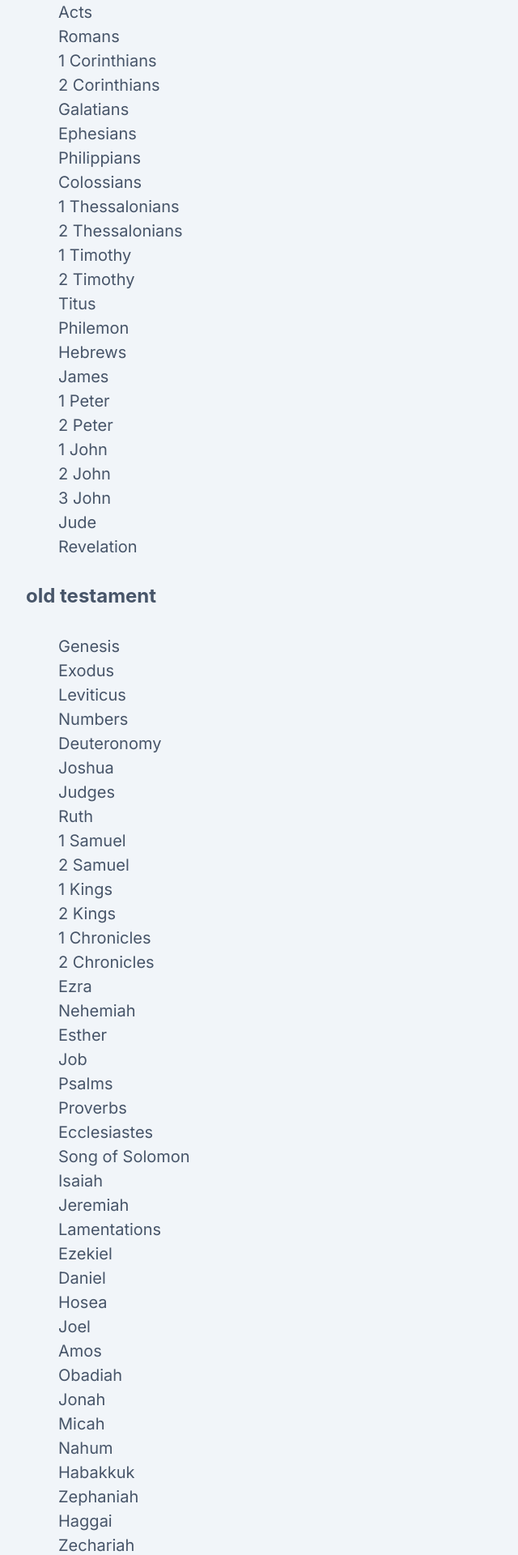
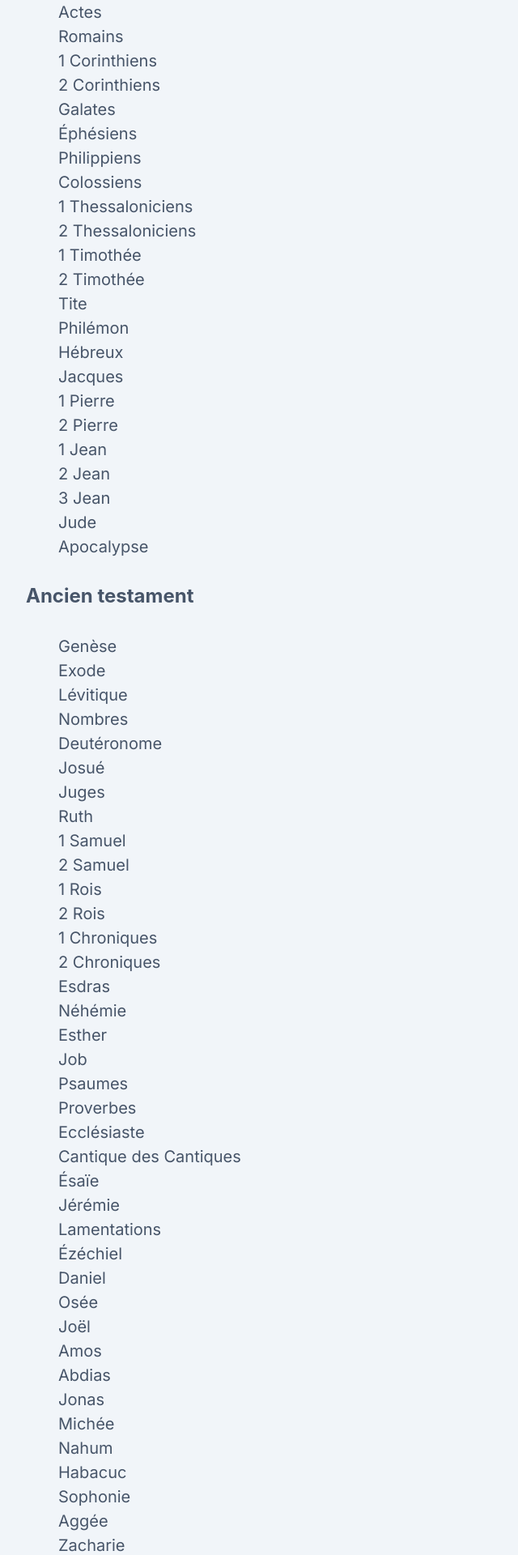
Before and after one commit to will-oracions/memo-web-react, a React (Vite) app: page / in a window 1280 px wide. Shown: the part 320-2240 px from the top of the page at 81% size, without its empty margins (0-640 px from the left). Built offline with nearby package versions, Linux system fonts and the light colour scheme; no server answers.

Commit message:
translate books and remove verses number page

```diff
--- a/src/modules/home/BooksList.tsx
+++ b/src/modules/home/BooksList.tsx
@@ -1,125 +1,465 @@
 import { Book } from "./models/book.models";
 
 export const OLD_TESTAMENT_BOOKS_LIST: Book[] = [
-  { name: "Genesis", slug: "genesis", chaptersCount: 50, slug2: "GEN" },
-  { name: "Exodus", slug: "exodus", chaptersCount: 40, slug2: "EXO" },
-  { name: "Leviticus", slug: "leviticus", chaptersCount: 27, slug2: "LEV" },
-  { name: "Numbers", slug: "numbers", chaptersCount: 36, slug2: "NUM" },
+  {
+    name: "Genesis",
+    name_fr: "Genèse",
+    slug: "genesis",
+    slug2: "GEN",
+    chaptersCount: 50,
+  },
+  {
+    name: "Exodus",
+    name_fr: "Exode",
+    slug: "exodus",
+    slug2: "EXO",
+    chaptersCount: 40,
+  },
+  {
+    name: "Leviticus",
+    name_fr: "Lévitique",
+    slug: "leviticus",
+    slug2: "LEV",
+    chaptersCount: 27,
+  },
+  {
+    name: "Numbers",
+    name_fr: "Nombres",
+    slug: "numbers",
+    slug2: "NUM",
+    chaptersCount: 36,
+  },
   {
     name: "Deuteronomy",
+    name_fr: "Deutéronome",
     slug: "deuteronomy",
+    slug2: "DEU",
     chaptersCount: 34,
-    slug2: "DEU",
   },
-  { name: "Joshua", slug: "joshua", chaptersCount: 24, slug2: "JOS" },
-  { name: "Judges", slug: "judges", chaptersCount: 21, slug2: "JDG" },
-  { name: "Ruth", slug: "ruth", chaptersCount: 4, slug2: "RUT" },
-  { name: "1 Samuel", slug: "1samuel", chaptersCount: 31, slug2: "1SA" },
-  { name: "2 Samuel", slug: "2samuel", chaptersCount: 24, slug2: "2SA" },
-  { name: "1 Kings", slug: "1kings", chaptersCount: 22, slug2: "1KI" },
-  { name: "2 Kings", slug: "2kings", chaptersCount: 25, slug2: "2KI" },
+  {
+    name: "Joshua",
+    name_fr: "Josué",
+    slug: "joshua",
+    slug2: "JOS",
+    chaptersCount: 24,
+  },
+  {
+    name: "Judges",
+    name_fr: "Juges",
+    slug: "judges",
+    slug2: "JDG",
+    chaptersCount: 21,
+  },
+  {
+    name: "Ruth",
+    name_fr: "Ruth",
+    slug: "ruth",
+    slug2: "RUT",
+    chaptersCount: 4,
+  },
+  {
+    name: "1 Samuel",
+    name_fr: "1 Samuel",
+    slug: "1samuel",
+    slug2: "1SA",
+    chaptersCount: 31,
+  },
+  {
+    name: "2 Samuel",
+    name_fr: "2 Samuel",
+    slug: "2samuel",
+    slug2: "2SA",
+    chaptersCount: 24,
+  },
+  {
+    name: "1 Kings",
+    name_fr: "1 Rois",
+    slug: "1kings",
+    slug2: "1KI",
+    chaptersCount: 22,
+  },
+  {
+    name: "2 Kings",
+    name_fr: "2 Rois",
+    slug: "2kings",
+    slug2: "2KI",
+    chaptersCount: 25,
+  },
   {
     name: "1 Chronicles",
+    name_fr: "1 Chroniques",
     slug: "1chronicles",
+    slug2: "1CH",
     chaptersCount: 29,
-    slug2: "1CH",
   },
   {
     name: "2 Chronicles",
+    name_fr: "2 Chroniques",
     slug: "2chronicles",
+    slug2: "2CH",
     chaptersCount: 36,
-    slug2: "2CH",
   },
-  { name: "Ezra", slug: "ezra", chaptersCount: 10, slug2: "EZR" },
-  { name: "Nehemiah", slug: "nehemiah", chaptersCount: 13, slug2: "NEH" },
-  { name: "Esther", slug: "esther", chaptersCount: 10, slug2: "EST" },
-  { name: "Job", slug: "job", chaptersCount: 42, slug2: "JOB" },
-  { name: "Psalms", slug: "psalms", chaptersCount: 150, slug2: "PSA" },
-  { name: "Proverbs", slug: "proverbs", chaptersCount: 31, slug2: "PRO" },
+  {
+    name: "Ezra",
+    name_fr: "Esdras",
+    slug: "ezra",
+    slug2: "EZR",
+    chaptersCount: 10,
+  },
+  {
+    name: "Nehemiah",
+    name_fr: "Néhémie",
+    slug: "nehemiah",
+    slug2: "NEH",
+    chaptersCount: 13,
+  },
+  {
+    name: "Esther",
+    name_fr: "Esther",
+    slug: "esther",
+    slug2: "EST",
+    chaptersCount: 10,
+  },
+  { name: "Job", name_fr: "Job", slug: "job", slug2: "JOB", chaptersCount: 42 },
+  {
+    name: "Psalms",
+    name_fr: "Psaumes",
+    slug: "psalms",
+    slug2: "PSA",
+    chaptersCount: 150,
+  },
+  {
+    name: "Proverbs",
+    name_fr: "Proverbes",
+    slug: "proverbs",
+    slug2: "PRO",
+    chaptersCount: 31,
+  },
   {
     name: "Ecclesiastes",
+    name_fr: "Ecclésiaste",
     slug: "ecclesiastes",
+    slug2: "ECC",
     chaptersCount: 12,
-    slug2: "ECC",
   },
   {
     name: "Song of Solomon",
+    name_fr: "Cantique des Cantiques",
     slug: "songofsolomon",
+    slug2: "SNG",
     chaptersCount: 8,
-    slug2: "SNG",
   },
-  { name: "Isaiah", slug: "isaiah", chaptersCount: 66, slug2: "ISA" },
-  { name: "Jeremiah", slug: "jeremiah", chaptersCount: 52, slug2: "JER" },
+  {
+    name: "Isaiah",
+    name_fr: "Ésaïe",
+    slug: "isaiah",
+    slug2: "ISA",
+    chaptersCount: 66,
+  },
+  {
+    name: "Jeremiah",
+    name_fr: "Jérémie",
+    slug: "jeremiah",
+    slug2: "JER",
+    chaptersCount: 52,
+  },
   {
     name: "Lamentations",
+    name_fr: "Lamentations",
     slug: "lamentations",
+    slug2: "LAM",
     chaptersCount: 5,
-    slug2: "LAM",
   },
-  { name: "Ezekiel", slug: "ezekiel", chaptersCount: 48, slug2: "EZK" },
-  { name: "Daniel", slug: "daniel", chaptersCount: 12, slug2: "DAN" },
-  { name: "Hosea", slug: "hosea", chaptersCount: 14, slug2: "HOS" },
-  { name: "Joel", slug: "joel", chaptersCount: 3, slug2: "JOL" },
-  { name: "Amos", slug: "amos", chaptersCount: 9, slug2: "AMO" },
-  { name: "Obadiah", slug: "obadiah", chaptersCount: 1, slug2: "OBA" },
-  { name: "Jonah", slug: "jonah", chaptersCount: 4, slug2: "JON" },
-  { name: "Micah", slug: "micah", chaptersCount: 7, slug2: "MIC" },
-  { name: "Nahum", slug: "nahum", chaptersCount: 3, slug2: "NAM" },
-  { name: "Habakkuk", slug: "habakkuk", chaptersCount: 3, slug2: "HAB" },
-  { name: "Zephaniah", slug: "zephaniah", chaptersCount: 3, slug2: "ZEP" },
-  { name: "Haggai", slug: "haggai", chaptersCount: 2, slug2: "HAG" },
-  { name: "Zechariah", slug: "zechariah", chaptersCount: 14, slug2: "ZEC" },
-  { name: "Malachi", slug: "malachi", chaptersCount: 4, slug2: "MAL" },
+  {
+    name: "Ezekiel",
+    name_fr: "Ézéchiel",
+    slug: "ezekiel",
+    slug2: "EZK",
+    chaptersCount: 48,
+  },
+  {
+    name: "Daniel",
+    name_fr: "Daniel",
+    slug: "daniel",
+    slug2: "DAN",
+    chaptersCount: 12,
+  },
+  {
+    name: "Hosea",
+    name_fr: "Osée",
+    slug: "hosea",
+    slug2: "HOS",
+    chaptersCount: 14,
+  },
+  {
+    name: "Joel",
+    name_fr: "Joël",
+    slug: "joel",
+    slug2: "JOL",
+    chaptersCount: 3,
+  },
+  {
+    name: "Amos",
+    name_fr: "Amos",
+    slug: "amos",
+    slug2: "AMO",
+    chaptersCount: 9,
+  },
+  {
+    name: "Obadiah",
+    name_fr: "Abdias",
+    slug: "obadiah",
+    slug2: "OBA",
+    chaptersCount: 1,
+  },
+  {
+    name: "Jonah",
+    name_fr: "Jonas",
+    slug: "jonah",
+    slug2: "JON",
+    chaptersCount: 4,
+  },
+  {
+    name: "Micah",
+    name_fr: "Michée",
+    slug: "micah",
+    slug2: "MIC",
+    chaptersCount: 7,
+  },
+  {
+    name: "Nahum",
+    name_fr: "Nahum",
+    slug: "nahum",
+    slug2: "NAM",
+    chaptersCount: 3,
+  },
+  {
+    name: "Habakkuk",
+    name_fr: "Habacuc",
+    slug: "habakkuk",
+    slug2: "HAB",
+    chaptersCount: 3,
+  },
+  {
+    name: "Zephaniah",
+    name_fr: "Sophonie",
+    slug: "zephaniah",
+    slug2: "ZEP",
+    chaptersCount: 3,
+  },
+  {
+    name: "Haggai",
+    name_fr: "Aggée",
+    slug: "haggai",
+    slug2: "HAG",
+    chaptersCount: 2,
+  },
+  {
+    name: "Zechariah",
+    name_fr: "Zacharie",
+    slug: "zechariah",
+    slug2: "ZEC",
+    chaptersCount: 14,
+  },
+  {
+    name: "Malachi",
+    name_fr: "Malachie",
+    slug: "malachi",
+    slug2: "MAL",
+    chaptersCount: 4,
+  },
 ];
 
 export const NEW_TESTAMENT_BOOKS_LIST: Book[] = [
-  { name: "Matthew", slug: "matthew", chaptersCount: 28, slug2: "MAT" },
-  { name: "Mark", slug: "mark", chaptersCount: 16, slug2: "MRK" },
-  { name: "Luke", slug: "luke", chaptersCount: 24, slug2: "LUK" },
-  { name: "John", slug: "john", chaptersCount: 21, slug2: "JHN" },
-  { name: "Acts", slug: "acts", chaptersCount: 28, slug2: "ACT" },
-  { name: "Romans", slug: "romans", chaptersCount: 16, slug2: "ROM" },
+  {
+    name: "Matthew",
+    name_fr: "Matthieu",
+    slug: "matthew",
+    slug2: "MAT",
+    chaptersCount: 28,
+  },
+  {
+    name: "Mark",
+    name_fr: "Marc",
+    slug: "mark",
+    slug2: "MRK",
+    chaptersCount: 16,
+  },
+  {
+    name: "Luke",
+    name_fr: "Luc",
+    slug: "luke",
+    slug2: "LUK",
+    chaptersCount: 24,
+  },
+  {
+    name: "John",
+    name_fr: "Jean",
+    slug: "john",
+    slug2: "JHN",
+    chaptersCount: 21,
+  },
+  {
+    name: "Acts",
+    name_fr: "Actes",
+    slug: "acts",
+    slug2: "ACT",
+    chaptersCount: 28,
+  },
+  {
+    name: "Romans",
+    name_fr: "Romains",
+    slug: "romans",
+    slug2: "ROM",
+    chaptersCount: 16,
+  },
   {
     name: "1 Corinthians",
+    name_fr: "1 Corinthiens",
     slug: "1corinthians",
+    slug2: "1CO",
     chaptersCount: 16,
-    slug2: "1CO",
   },
   {
     name: "2 Corinthians",
+    name_fr: "2 Corinthiens",
     slug: "2corinthians",
+    slug2: "2CO",
     chaptersCount: 13,
-    slug2: "2CO",
   },
-  { name: "Galatians", slug: "galatians", chaptersCount: 6, slug2: "GAL" },
-  { name: "Ephesians", slug: "ephesians", chaptersCount: 6, slug2: "EPH" },
-  { name: "Philippians", slug: "philippians", chaptersCount: 4, slug2: "PHP" },
-  { name: "Colossians", slug: "colossians", chaptersCount: 4, slug2: "COL" },
+  {
+    name: "Galatians",
+    name_fr: "Galates",
+    slug: "galatians",
+    slug2: "GAL",
+    chaptersCount: 6,
+  },
+  {
+    name: "Ephesians",
+    name_fr: "Éphésiens",
+    slug: "ephesians",
+    slug2: "EPH",
+    chaptersCount: 6,
+  },
+  {
+    name: "Philippians",
+    name_fr: "Philippiens",
+    slug: "philippians",
+    slug2: "PHP",
+    chaptersCount: 4,
+  },
+  {
+    name: "Colossians",
+    name_fr: "Colossiens",
+    slug: "colossians",
+    slug2: "COL",
+    chaptersCount: 4,
+  },
   {
     name: "1 Thessalonians",
+    name_fr: "1 Thessaloniciens",
     slug: "1thessalonians",
+    slug2: "1TH",
     chaptersCount: 5,
-    slug2: "1TH",
   },
   {
     name: "2 Thessalonians",
+    name_fr: "2 Thessaloniciens",
     slug: "2thessalonians",
+    slug2: "2TH",
     chaptersCount: 3,
-    slug2: "2TH",
   },
-  { name: "1 Timothy", slug: "1timothy", chaptersCount: 6, slug2: "1TI" },
-  { name: "2 Timothy", slug: "2timothy", chaptersCount: 4, slug2: "2TI" },
-  { name: "Titus", slug: "titus", chaptersCount: 3, slug2: "TIT" },
-  { name: "Philemon", slug: "philemon", chaptersCount: 1, slug2: "PHM" },
-  { name: "Hebrews", slug: "hebrews", chaptersCount: 13, slug2: "HEB" },
-  { name: "James", slug: "james", chaptersCount: 5, slug2: "JAS" },
-  { name: "1 Peter", slug: "1peter", chaptersCount: 5, slug2: "1PE" },
-  { name: "2 Peter", slug: "2peter", chaptersCount: 3, slug2: "2PE" },
-  { name: "1 John", slug: "1john", chaptersCount: 5, slug2: "1JN" },
-  { name: "2 John", slug: "2john", chaptersCount: 1, slug2: "2JN" },
-  { name: "3 John", slug: "3john", chaptersCount: 1, slug2: "3JN" },
-  { name: "Jude", slug: "jude", chaptersCount: 1, slug2: "JUD" },
-  { name: "Revelation", slug: "revelation", chaptersCount: 22, slug2: "REV" },
+  {
+    name: "1 Timothy",
+    name_fr: "1 Timothée",
+    slug: "1timothy",
+    slug2: "1TI",
+    chaptersCount: 6,
+  },
+  {
+    name: "2 Timothy",
+    name_fr: "2 Timothée",
+    slug: "2timothy",
+    slug2: "2TI",
+    chaptersCount: 4,
+  },
+  {
+    name: "Titus",
+    name_fr: "Tite",
+    slug: "titus",
+    slug2: "TIT",
+    chaptersCount: 3,
+  },
+  {
+    name: "Philemon",
+    name_fr: "Philémon",
+    slug: "philemon",
+    slug2: "PHM",
+    chaptersCount: 1,
+  },
+  {
+    name: "Hebrews",
+    name_fr: "Hébreux",
+    slug: "hebrews",
+    slug2: "HEB",
+    chaptersCount: 13,
+  },
+  {
+    name: "James",
+    name_fr: "Jacques",
+    slug: "james",
+    slug2: "JAS",
+    chaptersCount: 5,
+  },
+  {
+    name: "1 Peter",
+    name_fr: "1 Pierre",
+    slug: "1peter",
+    slug2: "1PE",
+    chaptersCount: 5,
+  },
+  {
+    name: "2 Peter",
+    name_fr: "2 Pierre",
+    slug: "2peter",
+    slug2: "2PE",
+    chaptersCount: 3,
+  },
+  {
+    name: "1 John",
+    name_fr: "1 Jean",
+    slug: "1john",
+    slug2: "1JN",
+    chaptersCount: 5,
+  },
+  {
+    name: "2 John",
+    name_fr: "2 Jean",
+    slug: "2john",
+    slug2: "2JN",
+    chaptersCount: 1,
+  },
+  {
+    name: "3 John",
+    name_fr: "3 Jean",
+    slug: "3john",
+    slug2: "3JN",
+    chaptersCount: 1,
+  },
+  {
+    name: "Jude",
+    name_fr: "Jude",
+    slug: "jude",
+    slug2: "JUD",
+    chaptersCount: 1,
+  },
+  {
+    name: "Revelation",
+    name_fr: "Apocalypse",
+    slug: "revelation",
+    slug2: "REV",
+    chaptersCount: 22,
+  },
 ];
 
 export const ALL_BIBLE_BOOKS = OLD_TESTAMENT_BOOKS_LIST.concat(
--- a/src/modules/home/Homepage.tsx
+++ b/src/modules/home/Homepage.tsx
@@ -8,17 +8,17 @@ import BooksList from "./components/BooksList";
 const Homepage = () => {
   return (
     <Box>
-      <Heading>BOoks</Heading>
+      <Heading>Livres</Heading>
 
       <Heading fontSize="2xl" as="h2" my={8}>
-        New testament
+        Nouveau testament
       </Heading>
       <Box ml={10}>
         <BooksList books={NEW_TESTAMENT_BOOKS_LIST} />
       </Box>
 
       <Heading fontSize="2xl" as="h2" my={8}>
-        old testament
+        Ancien testament
       </Heading>
       <Box ml={10}>
         <BooksList books={OLD_TESTAMENT_BOOKS_LIST} />
--- a/src/modules/home/components/BooksList.tsx
+++ b/src/modules/home/components/BooksList.tsx
@@ -11,7 +11,7 @@ const BooksList = ({ books }: Props) => {
     books.map((book, index) => (
       <Box key={index}>
         <Link as={RouterLink} to={`/bible/${book.slug}`}>
-          {book.name}
+          {book.name_fr}
         </Link>
       </Box>
     ));
--- a/src/modules/home/models/book.models.ts
+++ b/src/modules/home/models/book.models.ts
@@ -1,5 +1,6 @@
 export interface Book {
   name: string;
+  name_fr: string;
   slug: string;
   slug2: string;
   chaptersCount: number;
--- a/src/modules/home/pages/BooksListPage.tsx
+++ b/src/modules/home/pages/BooksListPage.tsx
@@ -30,7 +30,7 @@ const BooksListPage = () => {
 
   return (
     <Box>
-      <Heading fontSize="2xl">{bookSlug?.toUpperCase()}</Heading>
+      <Heading fontSize="2xl">{book?.name_fr?.toUpperCase()}</Heading>
 
       <SimpleGrid columns={4} gap={2} my={4}>
         {displayChaptersNumber()}
--- a/src/modules/home/pages/VerseListPage.tsx
+++ b/src/modules/home/pages/VerseListPage.tsx
@@ -2,11 +2,14 @@ import { Box, Flex, Heading, Text } from "@chakra-ui/react";
 import React from "react";
 import { useParams } from "react-router-dom";
 import { BibleJsonFile } from "../models/book.models";
+import { ALL_BIBLE_BOOKS } from "../BooksList";
 
 const VerseListPage = () => {
   const { bookSlug, chapterSlug, verseSlug } = useParams();
 
   const [bookData, setBookData] = React.useState<BibleJsonFile | null>(null);
+
+  const book = ALL_BIBLE_BOOKS.find((book) => book.slug === bookSlug);
 
   React.useEffect(() => {
     (async () => {
@@ -19,7 +22,7 @@ const VerseListPage = () => {
   }, []);
 
   const displayVersesContent = () => {
-    if (!chapterSlug) return <Box>No chap</Box>;
+    if (!chapterSlug) return <Box>Pas de verse defini.</Box>;
 
     const versesList = bookData?.verses[chapterSlug as any];
 
@@ -41,7 +44,7 @@ const VerseListPage = () => {
   return (
     <Box>
       <Heading fontSize="2xl">
-        {bookSlug?.toUpperCase()} {chapterSlug} : {verseSlug}
+        {book?.name_fr.toUpperCase()} {chapterSlug}
       </Heading>
 
       <Box py={4}>{displayVersesContent()}</Box>
```
Also changed, not shown: src/modules/home/pages/ChaptersListPage.tsx (+6 -3 lines), src/router/router.tsx (+4 -4 lines).
